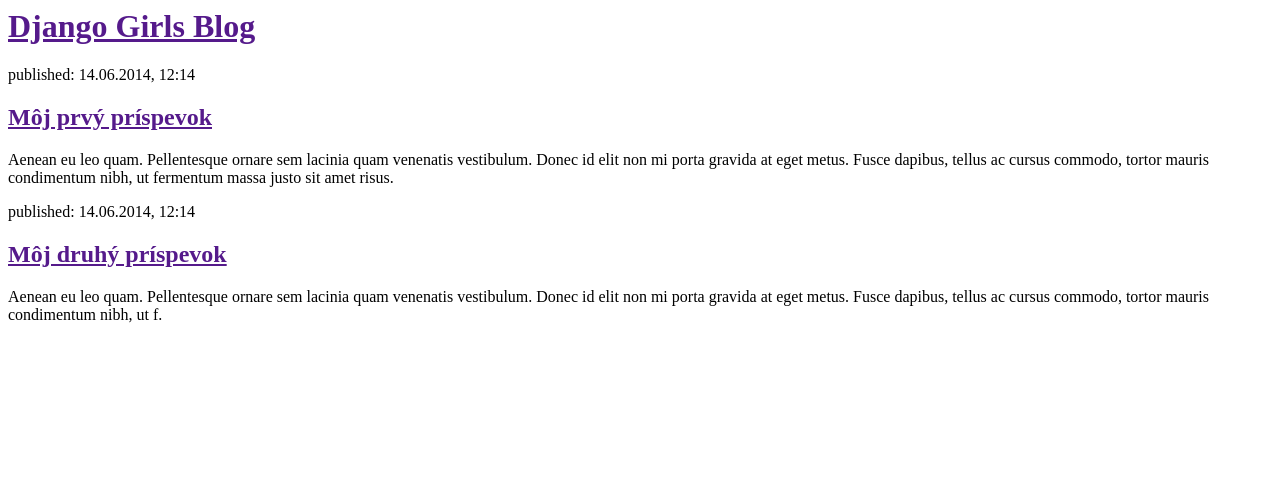
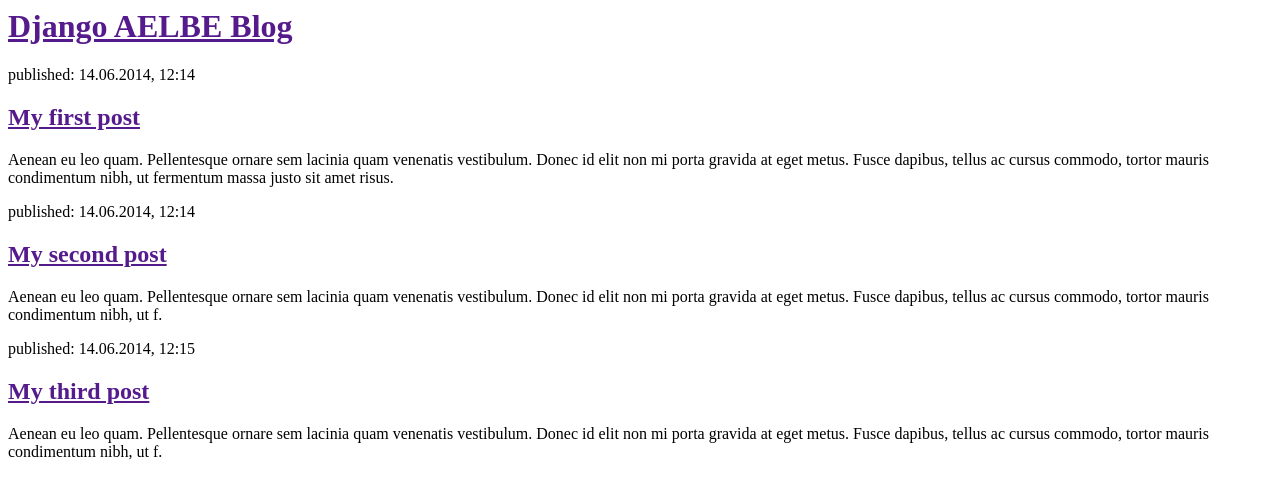
Before and after one commit to aelbe/my-first-blog, a Django app: page / in a window 1280 px wide. Shown: the top 499 px of the page. Run offline with Django 3.2, Linux system fonts and the light colour scheme.

Commit message:
update html

```diff
--- a/blog/templates/blog/post_list.html
+++ b/blog/templates/blog/post_list.html
@@ -1,21 +1,26 @@
 <html>
     <head>
-        <title>Django Girls blog</title>
+        <title>Djangoalb blog</title>
     </head>
     <body>
         <div>
-            <h1><a href="">Django Girls Blog</a></h1>
+            <h1><a href="">Django AELBE Blog</a></h1>
         </div>
 
         <div>
             <p>published: 14.06.2014, 12:14</p>
-            <h2><a href="">Môj prvý príspevok</a></h2>
+            <h2><a href="">My first post</a></h2>
             <p>Aenean eu leo quam. Pellentesque ornare sem lacinia quam venenatis vestibulum. Donec id elit non mi porta gravida at eget metus. Fusce dapibus, tellus ac cursus commodo, tortor mauris condimentum nibh, ut fermentum massa justo sit amet risus.</p>
         </div>
 
         <div>
             <p>published: 14.06.2014, 12:14</p>
-            <h2><a href="">Môj druhý príspevok</a></h2>
+            <h2><a href="">My second post</a></h2>
+            <p>Aenean eu leo quam. Pellentesque ornare sem lacinia quam venenatis vestibulum. Donec id elit non mi porta gravida at eget metus. Fusce dapibus, tellus ac cursus commodo, tortor mauris condimentum nibh, ut f.</p>
+        </div>
+        <div>
+            <p>published: 14.06.2014, 12:15</p>
+            <h2><a href="">My third post</a></h2>
             <p>Aenean eu leo quam. Pellentesque ornare sem lacinia quam venenatis vestibulum. Donec id elit non mi porta gravida at eget metus. Fusce dapibus, tellus ac cursus commodo, tortor mauris condimentum nibh, ut f.</p>
         </div>
     </body>
```
